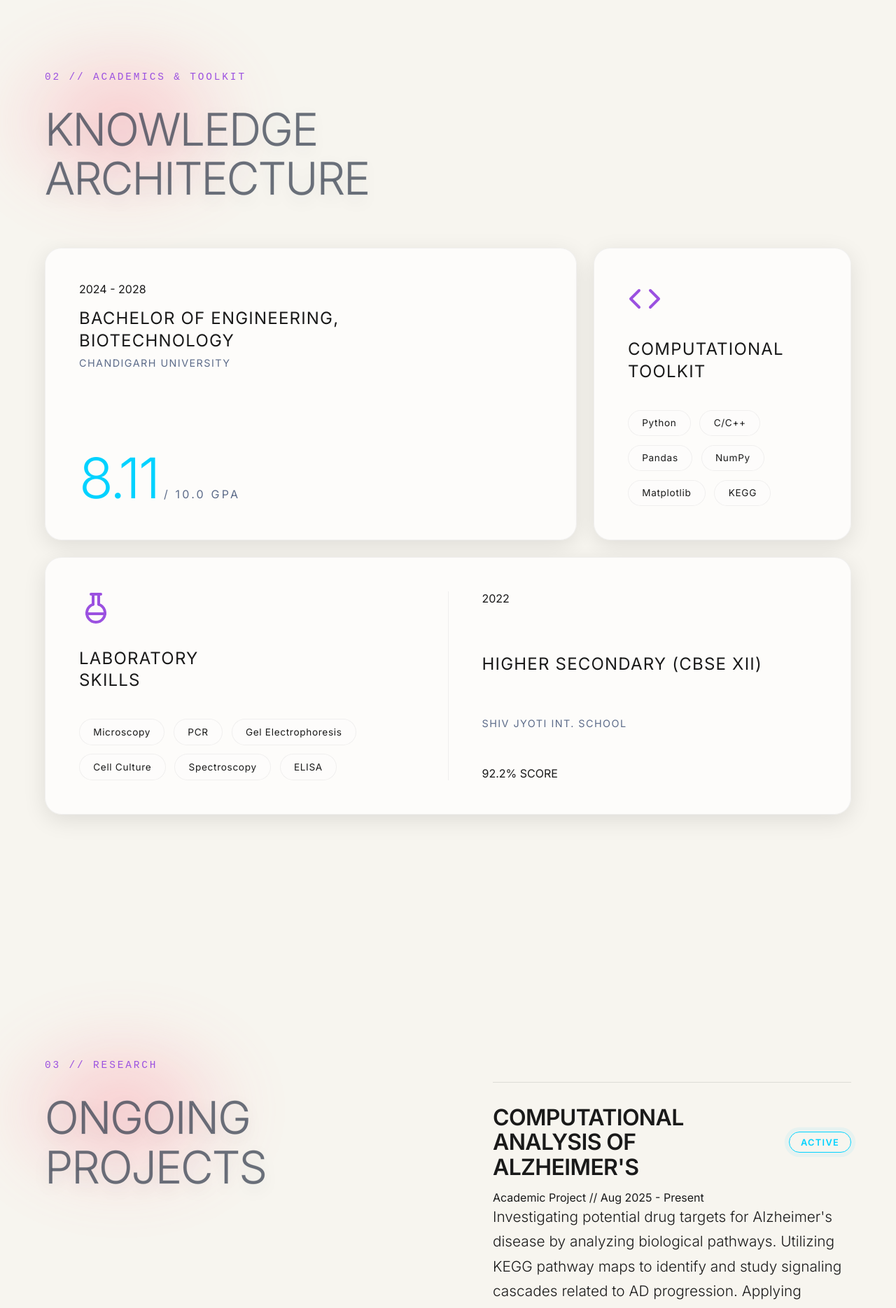
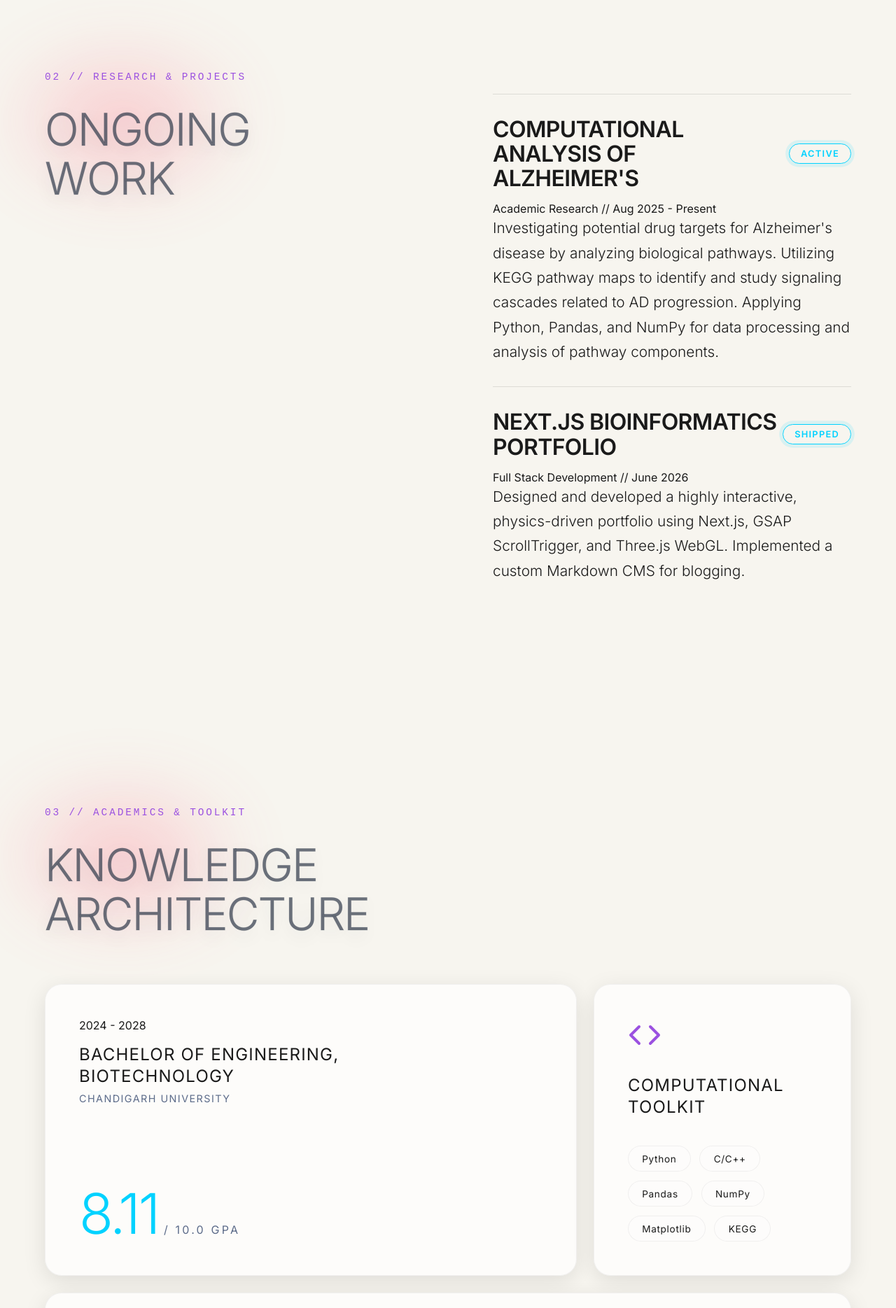
Before and after one commit to devjoti2003/Portfolio, a Next.js app: page / in a window 1280 px wide. Shown: the part 880-2749 px from the top of the page at 70% size. Built offline with nearby package versions, Linux system fonts and the light colour scheme.

Commit message:
Combine Research and Projects, update section sequence

```diff
--- a/src/app/page.js
+++ b/src/app/page.js
@@ -32,12 +32,52 @@ export default function Home() {
         </div>
       </section>
 
+      {/* RESEARCH & PROJECTS */}
+      <section className="posh-section" id="research-projects">
+        <div className="posh-container">
+          <div className="posh-row">
+            <div className="posh-left">
+              <div className="ambient-glow glow-heading"></div>
+              <p className="mono-sub">02 // RESEARCH & PROJECTS</p>
+              <h2 className="massive-heading">ONGOING<br/>WORK</h2>
+            </div>
+            <div className="posh-right">
+              {/* Project 1 */}
+              <div className="project-card" style={{ marginBottom: '2rem' }}>
+                <div className="project-header">
+                  <h4>COMPUTATIONAL ANALYSIS OF ALZHEIMER&apos;S</h4>
+                  <span className="status-pill">ACTIVE</span>
+                </div>
+                <p className="ed-meta">Academic Research // Aug 2025 - Present</p>
+                <p className="project-desc">
+                  Investigating potential drug targets for Alzheimer&apos;s disease by analyzing biological pathways.
+                  Utilizing KEGG pathway maps to identify and study signaling cascades related to AD progression.
+                  Applying Python, Pandas, and NumPy for data processing and analysis of pathway components.
+                </p>
+              </div>
+
+              {/* Project 2 */}
+              <div className="project-card">
+                <div className="project-header">
+                  <h4>NEXT.JS BIOINFORMATICS PORTFOLIO</h4>
+                  <span className="status-pill" style={{ borderColor: 'var(--pastel-cyan)', color: 'var(--pastel-cyan)', boxShadow: '0 0 10px rgba(0, 210, 255, 0.2)' }}>SHIPPED</span>
+                </div>
+                <p className="ed-meta">Full Stack Development // June 2026</p>
+                <p className="project-desc">
+                  Designed and developed a highly interactive, physics-driven portfolio using Next.js, GSAP ScrollTrigger, and Three.js WebGL. Implemented a custom Markdown CMS for blogging.
+                </p>
+              </div>
+            </div>
+          </div>
+        </div>
+      </section>
+
       {/* ACADEMICS & TOOLKIT BENTO GRID */}
       <section className="posh-section" id="academics">
         <div className="posh-container">
           <div className="section-header">
             <div className="ambient-glow glow-heading"></div>
-            <p className="mono-sub">02 // ACADEMICS & TOOLKIT</p>
+            <p className="mono-sub">03 // ACADEMICS & TOOLKIT</p>
             <h2 className="massive-heading">KNOWLEDGE<br/>ARCHITECTURE</h2>
           </div>
 
@@ -105,64 +145,12 @@ export default function Home() {
         </div>
       </section>
 
-      {/* PROJECTS */}
-      <section className="posh-section" id="projects">
-        <div className="posh-container">
-          <div className="posh-row">
-            <div className="posh-left">
-              <div className="ambient-glow glow-heading"></div>
-              <p className="mono-sub">03 // RESEARCH</p>
-              <h2 className="massive-heading">ONGOING<br/>PROJECTS</h2>
-            </div>
-            <div className="posh-right">
-              <div className="project-card">
-                <div className="project-header">
-                  <h4>COMPUTATIONAL ANALYSIS OF ALZHEIMER&apos;S</h4>
-                  <span className="status-pill">ACTIVE</span>
-                </div>
-                <p className="ed-meta">Academic Project // Aug 2025 - Present</p>
-                <p className="project-desc">
-                  Investigating potential drug targets for Alzheimer&apos;s disease by analyzing biological pathways.
-                  Utilizing KEGG pathway maps to identify and study signaling cascades related to AD progression.
-                  Applying Python, Pandas, and NumPy for data processing and analysis of pathway components.
-                </p>
-              </div>
-            </div>
-          </div>
-        </div>
-      </section>
-
-      {/* PROJECTS */}
-      <section className="posh-section" id="coding-projects">
-        <div className="posh-container">
-          <div className="posh-row">
-            <div className="posh-left">
-              <div className="ambient-glow glow-heading"></div>
-              <p className="mono-sub">04 // DEVELOPMENT</p>
-              <h2 className="massive-heading">CODING<br/>PROJECTS</h2>
-            </div>
-            <div className="posh-right">
-              <div className="project-card">
-                <div className="project-header">
-                  <h4>NEXT.JS BIOINFORMATICS PORTFOLIO</h4>
-                  <span className="status-pill" style={{ borderColor: 'var(--pastel-cyan)', color: 'var(--pastel-cyan)', boxShadow: '0 0 10px rgba(0, 210, 255, 0.2)' }}>SHIPPED</span>
-                </div>
-                <p className="ed-meta">Full Stack // June 2026</p>
-                <p className="project-desc">
-                  Designed and developed a highly interactive, physics-driven portfolio using Next.js, GSAP ScrollTrigger, and Three.js WebGL. Implemented a custom Markdown CMS for blogging.
-                </p>
-              </div>
-            </div>
-          </div>
-        </div>
-      </section>
-
       {/* BLOG */}
       <section className="posh-section" id="blog">
         <div className="posh-container">
           <div className="section-header">
             <div className="ambient-glow glow-heading"></div>
-            <p className="mono-sub">05 // WRITINGS</p>
+            <p className="mono-sub">04 // WRITINGS</p>
             <h2 className="massive-heading">INSIGHTS &<br/>BLOG</h2>
           </div>
 
--- a/src/components/Navbar.js
+++ b/src/components/Navbar.js
@@ -101,9 +101,8 @@ export default function Navbar() {
           </div>
           <div className="nav-links">
             <Link href="/#hero">IDENTITY</Link>
+            <Link href="/#research-projects">RESEARCH & PROJECTS</Link>
             <Link href="/#academics">ACADEMICS & SKILLS</Link>
-            <Link href="/#projects">RESEARCH</Link>
-            <Link href="/#coding-projects">PROJECTS</Link>
             <Link href="/blog">BLOG</Link>
             <Link href="/#contact" className="nav-cta">CONNECT</Link>
             <button id="theme-toggle" className="theme-toggle" onClick={toggleTheme}>
@@ -120,10 +119,9 @@ export default function Navbar() {
       {pathname === '/' && (
         <aside className="vertical-nav">
           <Link href="#hero" className="nav-dot" data-target="hero"><span className="nav-label">01 // Identity</span></Link>
-          <Link href="#academics" className="nav-dot" data-target="academics"><span className="nav-label">02 // Academics</span></Link>
-          <Link href="#projects" className="nav-dot" data-target="projects"><span className="nav-label">03 // Research</span></Link>
-          <Link href="#coding-projects" className="nav-dot" data-target="coding-projects"><span className="nav-label">04 // Projects</span></Link>
-          <Link href="/blog" className="nav-dot" data-target="blog"><span className="nav-label">05 // Blog</span></Link>
+          <Link href="#research-projects" className="nav-dot" data-target="research-projects"><span className="nav-label">02 // Research & Projects</span></Link>
+          <Link href="#academics" className="nav-dot" data-target="academics"><span className="nav-label">03 // Academics & Skills</span></Link>
+          <Link href="/blog" className="nav-dot" data-target="blog"><span className="nav-label">04 // Blog</span></Link>
         </aside>
       )}
     </>
```
